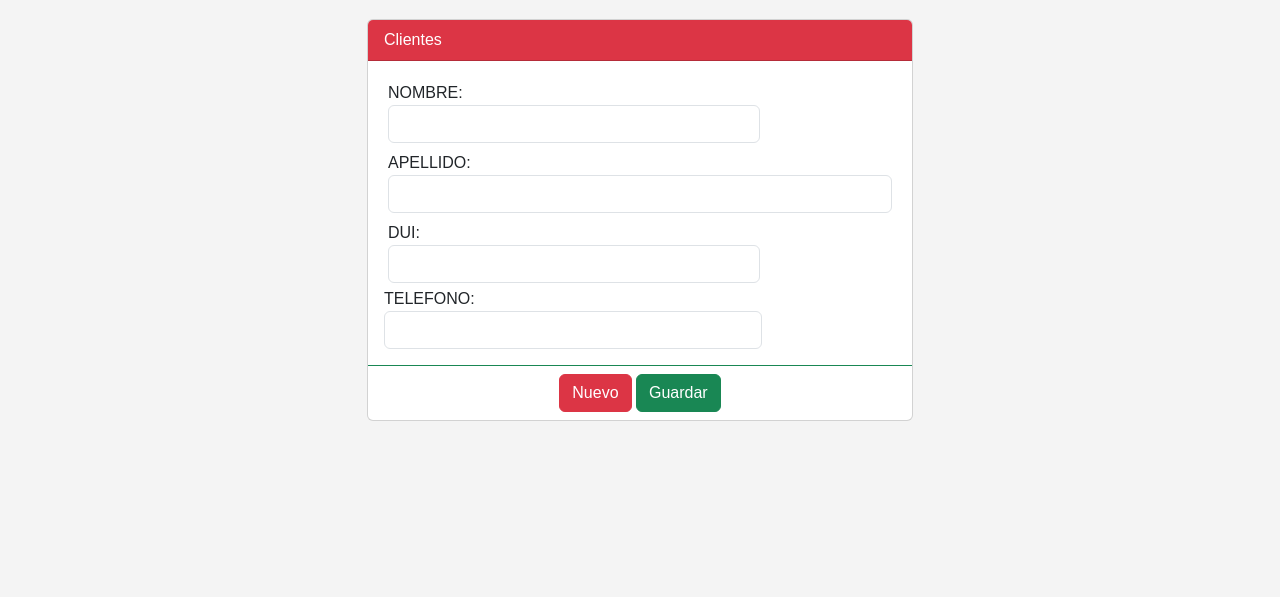
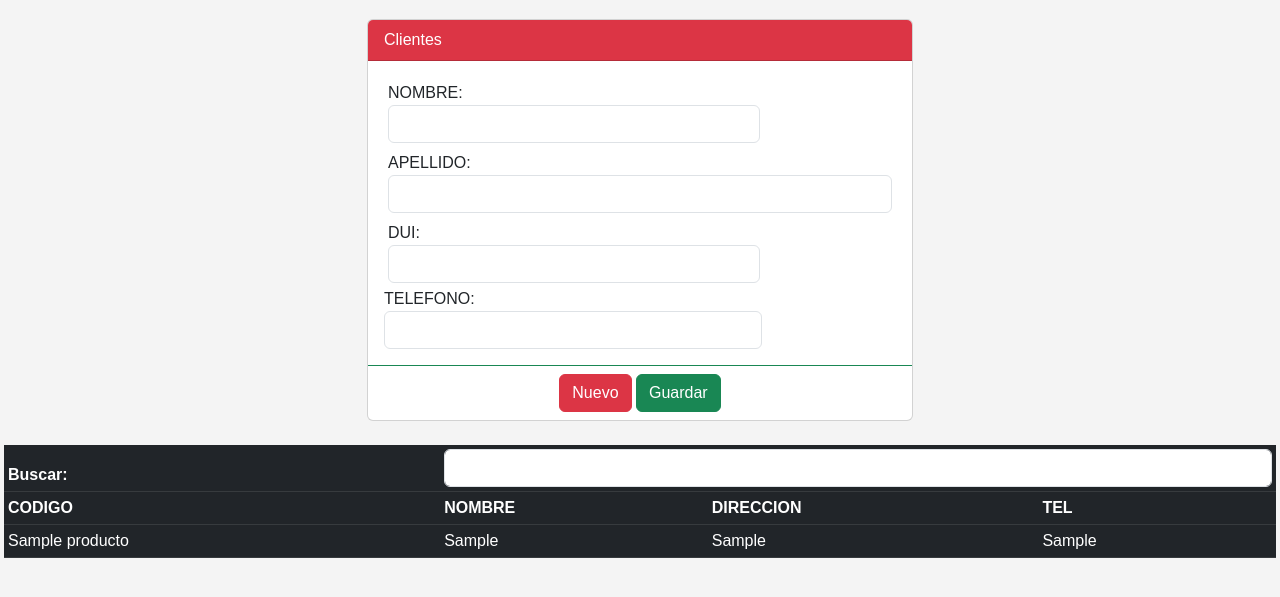
Before and after one commit to salvadoreandradep/Programacion_III, a Flask app: page /productos in a window 1280 px wide. Shown: the part 136-733 px from the top of the page. Run offline with Flask 3, Linux system fonts and the light colour scheme; tables that the repository leaves empty or names only in its code hold one stand-in row (values such as "Sample post").

Commit message:
Vamoooos

```diff
--- a/server.py
+++ b/server.py
@@ -19,7 +19,12 @@ def tabla_alumnos():
     return render_template('clientes.html', alumnos=alumnos)
 
 
-
+@app.route('/productos')
+def tabla_productos():
+    cursor = db.cursor()
+    cursor.execute("SELECT nombre, marca, area, disponibilidad FROM producto")
+    alumnos = cursor.fetchall()
+    return render_template('productos.html', alumnos=alumnos)
 
 
 
@@ -68,6 +73,10 @@ def login():
 
 
 
+
+
+
+
 @app.route('/guardar', methods=['POST'])
 def guardar():
     cursor = db.cursor()
@@ -95,5 +104,6 @@ def guardar():
 
 
 
+
 if __name__ == '__main__':
     app.run(debug=True, port=3000)
--- a/templates/Principal.html
+++ b/templates/Principal.html
@@ -178,7 +178,7 @@ table tbody tr:hover {
 </head>
 <body>
     <header>
-        <h1>Freund AI</h1>
+        <h1>Freund UI</h1>
     </header>
     <nav>
         <a href="login">Iniciar Sesion</a>
--- a/templates/productos.html
+++ b/templates/productos.html
@@ -114,5 +114,43 @@
     </div>
     </form>
 
+
+
+    <div class="card-body">
+        <div class="row p-1">
+            <div class="col">
+                <table class="table table-sm table-hover table-dark" id="tblConsultaAlumnos">
+                    <thead>
+                        <tr>
+                            <th>Buscar:</th>
+                            <th colspan="4">
+                                <input type="text" name="txtBuscarAlumnos" id="txtBuscarAlumnos"
+                                    class="form-control" onkeyup="buscarAlumnos(this.value)">
+                            </th>
+                        </tr>
+                        <tr>
+                            <th>CODIGO</th>
+                            <th>NOMBRE</th>
+                            <th>DIRECCION</th>
+                            <th>TEL</th>
+                            <th></th>
+                        </tr>
+                    </thead>
+                    <tbody>
+                        {% for alumno in alumnos %}
+                        <tr>
+                            <td>{{ alumno[0] }}</td>
+                            <td>{{ alumno[1] }}</td>
+                            <td>{{ alumno[2] }}</td>
+                            <td>{{ alumno[3] }}</td>
+                            <td></td>  <!-- Aquí puedes agregar acciones adicionales si es necesario -->
+                        </tr>
+                        {% endfor %}
+                    </tbody>
+                </table>
+            </div>
+        </div>
+    </div>
+
     <script src="https://cdn.jsdelivr.net/npm/bootstrap@5.3.0/dist/js/bootstrap.min.js"></script>
 </body>
```
